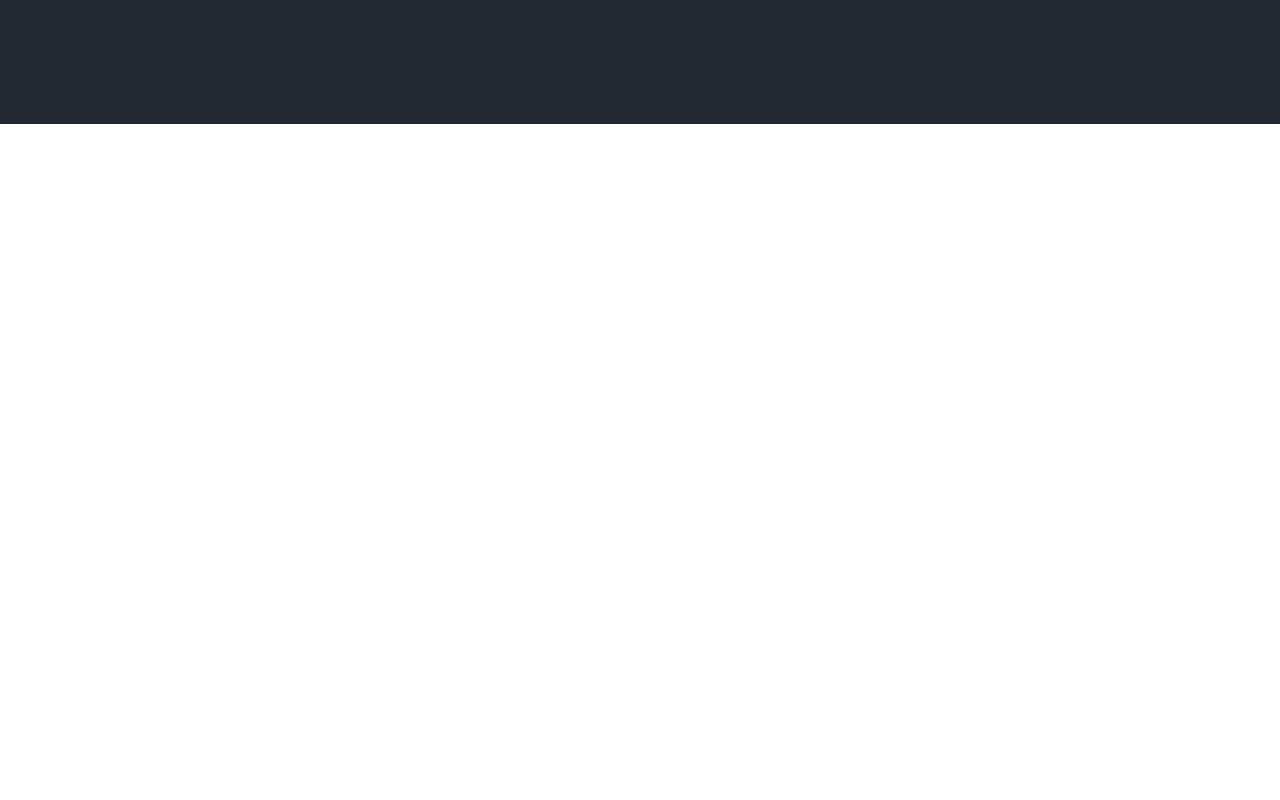
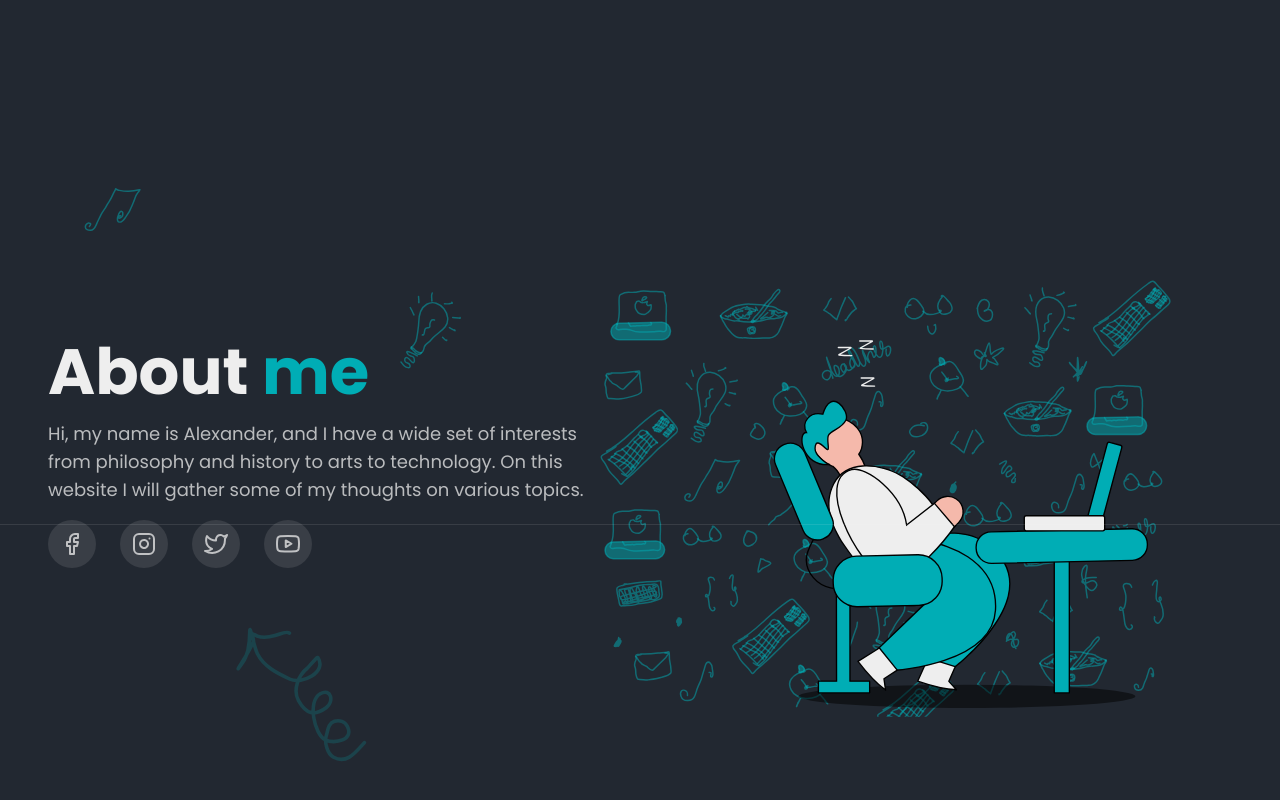
Before and after one commit to Catrovitch/Personal-Homepage, a React (Create React App) app: page / in a window 1280 px wide. Shown: the part 676-1476 px from the top of the page. Before the commit the page ends 800 px from the top, so only its background shows below. Built offline with nearby package versions, Linux system fonts and the light colour scheme.

Commit message:
About ready

```diff
--- a/src/App.tsx
+++ b/src/App.tsx
@@ -8,8 +8,8 @@ function App() {
   return (
     <>
       <Hero />
-      {/*<About />
-      <Projects />
+      <About />
+      {/*<Projects />
       <Contact />
       <Menu /> */}
     </>
--- a/src/components/SocialMediaIcon.tsx
+++ b/src/components/SocialMediaIcon.tsx
@@ -10,7 +10,15 @@ interface SocialMediaIconProps {
 }
 
 const SocialMediaIcon: FC<SocialMediaIconProps> = ({ imgSrc, title }) => {
-  return <div>SocialMediaIcon</div>;
+  return (
+    <Tooltip title={title} placement="bottom" arrow>
+      <div className="flex items-center justify-center h-12 w-12 rounded-full bg-icons cursor-pointer
+        hover:bg-secondary transition-all ease-linear duration-300"
+      >
+        <img src={imgSrc} alt=""></img>
+      </div>
+    </Tooltip>
+  )
 };
 
 export default SocialMediaIcon;
--- a/src/views/About.tsx
+++ b/src/views/About.tsx
@@ -17,7 +17,55 @@ import { fadeIn, scale } from "../utils/variants";
 import { transition } from "../utils/transition";
 
 const About = () => {
-  return <div>About</div>;
-};
+  return (
+  <div
+    className="min-h-screen flex items-center justify-center relative"
+    style={{
+      background: `url(${aboutPageImg})`,
+      backgroundPosition: "center",
+      backgroundRepeat: "no repeat",
+      backgroundSize: "cover",
+    }}
+  >
+    <div
+      className="max-w-screen-2xl flex flex-col xl:flex-row xl:justify-between
+      items-center xl:items-start gap-12 w-full py-16 px-12"
+    >
+      <div className="flex-1 flex flex-col gap-4">
+        <h2 className="text-center xl:text-start text-4xl sm:text-5xl lg:text-[64px]
+            font-bold text-textPrimary">
+          About <span className="text-secondary"> me</span>
+        </h2>
+
+        <p className="text-center xl:text-start text-base sm:text-lg text-textSecondary">
+          Hi, my name is Alexander, and I have a wide set of interests from philosophy and history
+          to arts to technology. On this website I will gather some of my thoughts on various topics.
+        </p>
+
+        <div className="flex items-center justify-center xl:justify-start gap-6">
+          <SocialMediaIcon imgSrc={facebookIcon} title="Facebook"></SocialMediaIcon>
+          <SocialMediaIcon imgSrc={instagramIcon} title="Instagram"></SocialMediaIcon>
+          <SocialMediaIcon imgSrc={twitterIcon} title="Twitter"></SocialMediaIcon>
+          <SocialMediaIcon imgSrc={youtubeIcon} title="YouTube"></SocialMediaIcon>
+        </div>
+
+
+      </div>
+      <div className="flex-1 flex items-center justify-center">
+          <img
+            src={aboutIllustration}
+            alt=""
+            className="max-w-full sm:max-w-[401px]"
+          />
+        </div>
+
+    </div>
+
+    <div className="absolute botton-0 left-0 w-full h-[1px] bg-divider" />
+
+    </div>
+
+  )
+  };
 
 export default About;
```
